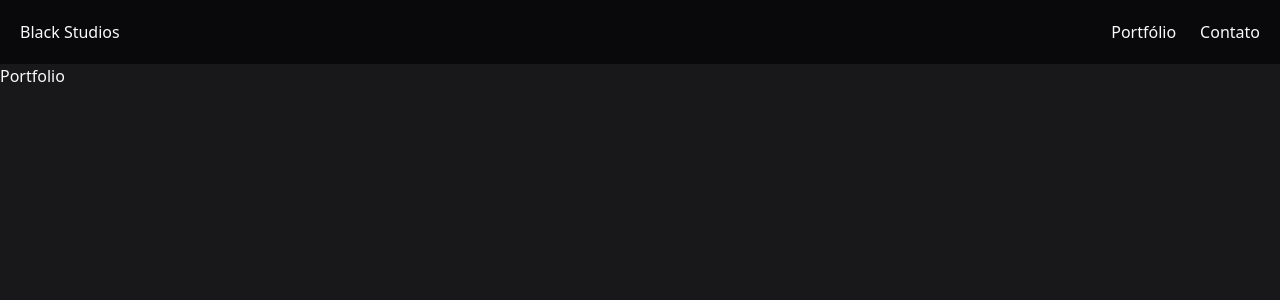
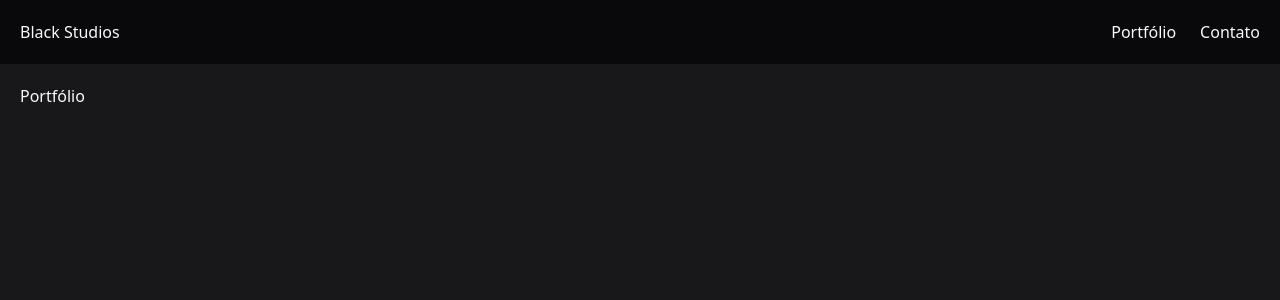
Before and after one commit to PedroL22/black-studios, a React (Vite) app: page /portfolio in a window 1280 px wide. Shown: the top 300 px of the page. Built offline with nearby package versions, Linux system fonts and the light colour scheme.

Commit message:
✨feat: Add MainContainer component

```diff
--- /dev/null
+++ b/src/components/MainContainer/MainContainer.tsx
@@ -0,0 +1,9 @@
+import { ReactNode } from 'react'
+
+interface MainContainerProps {
+  children: ReactNode
+}
+
+export const MainContainer = ({ children }: MainContainerProps) => {
+  return <div className='mx-auto w-full max-w-screen-xl p-5'>{children}</div>
+}
--- /dev/null
+++ b/src/components/MainContainer/index.ts
@@ -0,0 +1 @@
+export * from './MainContainer'
--- a/src/pages/Contato/Contato.tsx
+++ b/src/pages/Contato/Contato.tsx
@@ -1,3 +1,5 @@
+import { MainContainer } from '@components/MainContainer'
+
 export const Contato = () => {
-  return <div>Contato</div>
+  return <MainContainer>Contato</MainContainer>
 }
--- a/src/pages/Home/Home.tsx
+++ b/src/pages/Home/Home.tsx
@@ -1,3 +1,5 @@
+import { MainContainer } from '@components/MainContainer'
+
 export const Home = () => {
-  return <div>Home</div>
+  return <MainContainer>Home</MainContainer>
 }
--- a/src/pages/Portfolio/Portfolio.tsx
+++ b/src/pages/Portfolio/Portfolio.tsx
@@ -1,3 +1,5 @@
+import { MainContainer } from '@components/MainContainer'
+
 export const Portfolio = () => {
-  return <div>Portfolio</div>
+  return <MainContainer>Portfólio</MainContainer>
 }
```
